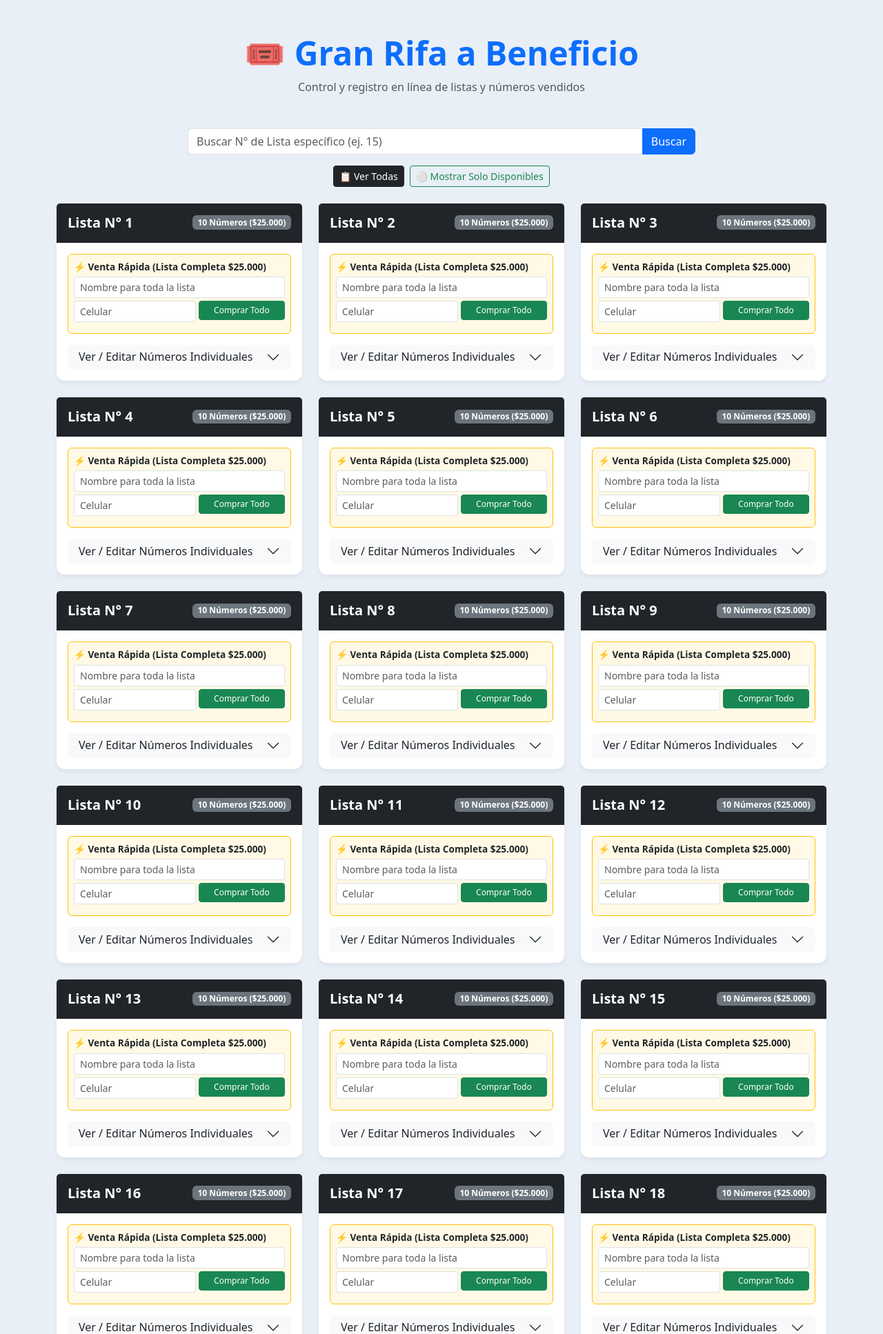
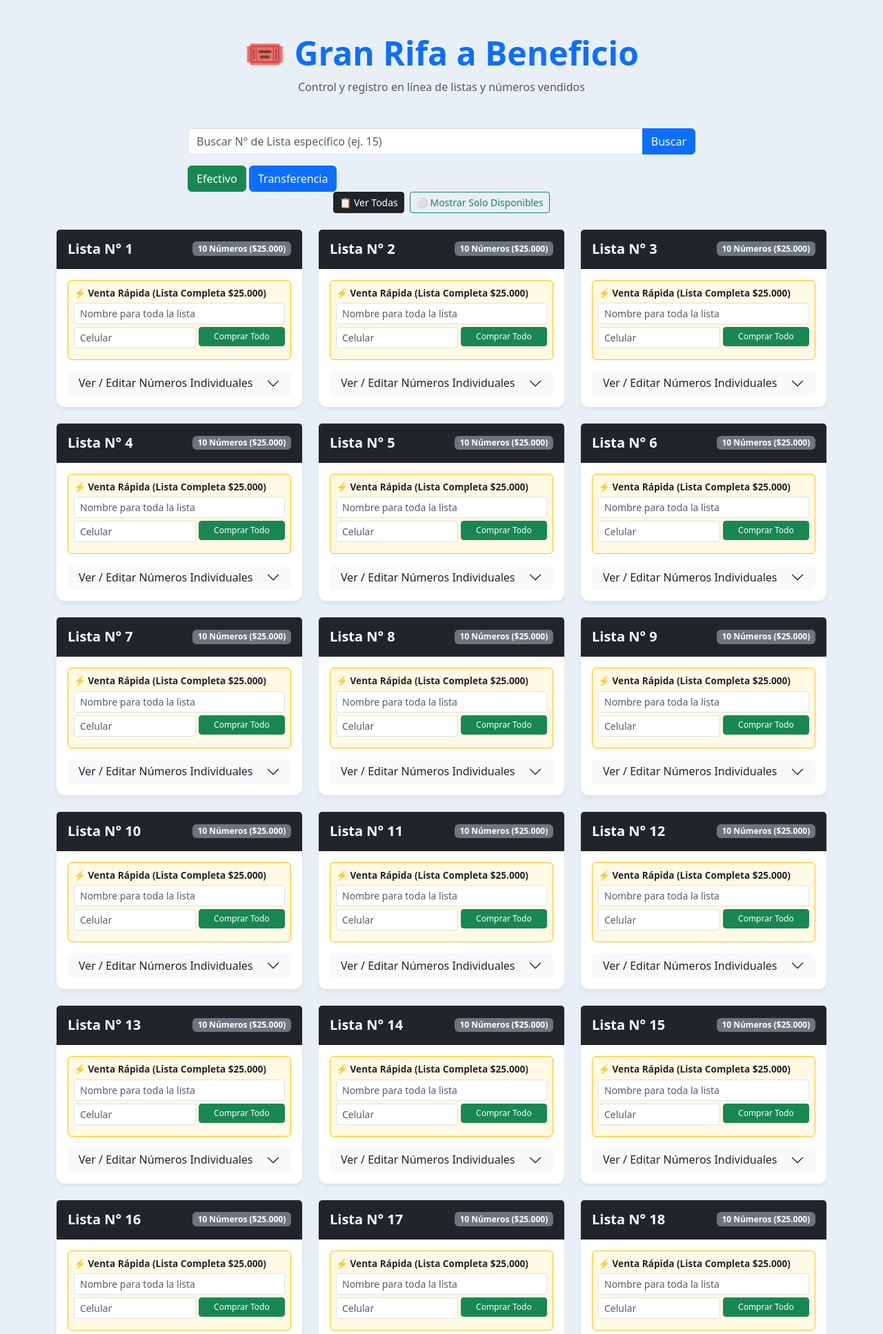
Before and after one commit to elbaneira/rifa-beneficio, a Django app: page / in a window 1280 px wide. Shown: the top 1934 px of the page at 69% size. Run offline with Django 5.2, Linux system fonts and the light colour scheme; data comes from the database, SQL or seed files in the repository; both versions use the stored data as it was after the commit; parts of the project's set-up code (start-up, migrations or seed data) failed here and were passed over.

Commit message:
Agregar metodo de pago a la rifa

```diff
--- a/gestion_rifa/models.py
+++ b/gestion_rifa/models.py
@@ -14,7 +14,15 @@ class NumeroRifa(models.Model):
     celular_comprador = models.CharField(max_length=20, blank=True, null=True, verbose_name="Celular")
     pagado = models.BooleanField(default=False, verbose_name="¿Pagado?")
     fecha_pago = models.DateTimeField(blank=True, null=True, verbose_name="Fecha y Hora de Pago")
+    metodo_pago = models.CharField(max_length=20, choices=METODO_PAGO_CHOICES, blank=True, null=True)
 
     def __str__(self):
         estado = "Pagado 🟢" if self.pagado else "Pendiente ⚪"
         return f"Lista {self.lista.numero_lista} - N° {self.numero} | {self.nombre_comprador or 'Disponible'} ({estado})"
+
+    METODO_PAGO_CHOICES = [
+    ('efectivo', 'Efectivo'),
+    ('transferencia', 'Transferencia'),
+]
+
+#
--- a/gestion_rifa/templates/gestion_rifa/index.html
+++ b/gestion_rifa/templates/gestion_rifa/index.html
@@ -35,6 +35,12 @@
                     {% endif %}
                 </form>
 
+                <form method="POST" action="{% url 'registrar_pago' numero.id %}">
+                    {% csrf_token %}
+                    <button type="submit" name="metodo_pago" value="efectivo" class="btn btn-success">Efectivo</button>
+                    <button type="submit" name="metodo_pago" value="transferencia" class="btn btn-primary">Transferencia</button>
+                </form>
+
                 <!-- Botones de Estado -->
                 <div class="d-flex justify-content-center gap-2">
                     <a href="{% url 'index_rifa' %}" class="btn btn-sm {% if not filtro_estado and not query_lista %}btn-dark{% else %}btn-outline-dark{% endif %}">
@@ -46,6 +52,7 @@
                 </div>
             </div>
         </div>
+
 
         <!-- Listado de Listas y sus Números -->
         <div class="row">
--- a/gestion_rifa/views.py
+++ b/gestion_rifa/views.py
@@ -70,3 +70,13 @@ def pagar_lista_completa(request, lista_id):
       )
 
   return redirect('index_rifa')
+
+
+def registrar_pago(request, numero_id):
+    numero = get_object_or_404(NumeroRifa, id=numero_id)
+    if request.method == 'POST':
+        metodo = request.POST.get('metodo_pago')
+        numero.metodo_pago = metodo
+        numero.pagado = True
+        numero.save()
+    return redirect('nombre_de_tu_vista_principal')
```
Also changed, not shown: db.sqlite3.
